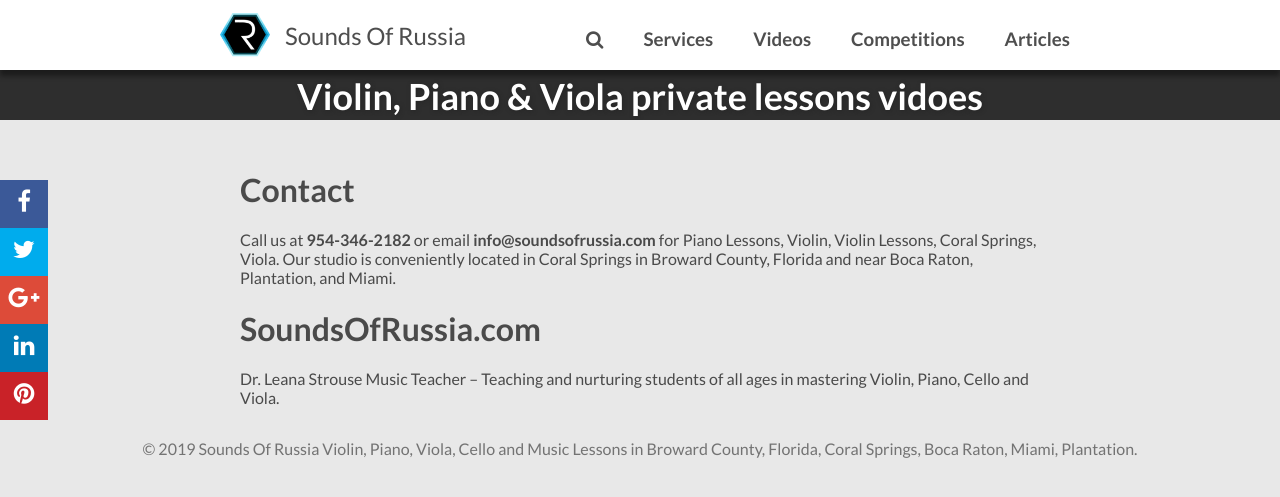
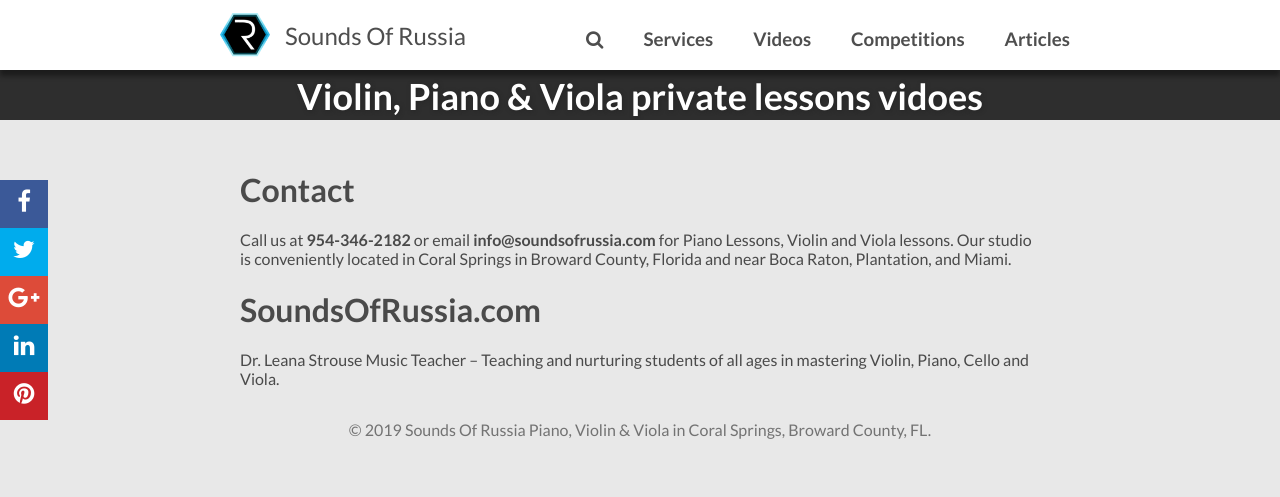
Before and after one commit to soundsofrussia/soundsofrussia.github.io, a Jekyll site: the page built from contact.md, in a window 1280 px wide. Shown: the top 497 px of the page. Built offline with Jekyll 4.4.1, drawn with Linux system fonts in a browser that asks for light colours; nearby versions of some CDN libraries; comment, search, counter and statistics services are not loaded.

Commit message:
strouse more changes

```diff
--- a/_config.yml
+++ b/_config.yml
@@ -1,5 +1,5 @@
 title:            Sounds Of Russia
-description:      Violin, Piano, Viola, Cello and Music Lessons in Broward County, Florida, Coral Springs, Boca Raton, Miami, Plantation.
+description:      Piano, Violin & Viola in Coral Springs, Broward County, FL.
 
 # put your disqus here
 disqus_shortname:
--- a/contact.md
+++ b/contact.md
@@ -9,7 +9,7 @@
 
 # Contact
 
-Call us at **954-346-2182** or email **info@soundsofrussia.com** for Piano Lessons, Violin, Violin Lessons, Coral Springs, Viola. Our studio is conveniently located in Coral Springs in Broward County, Florida and near Boca Raton, Plantation, and Miami.
+Call us at **954-346-2182** or email **info@soundsofrussia.com** for Piano Lessons, Violin and Viola lessons. Our studio is conveniently located in Coral Springs in Broward County, Florida and near Boca Raton, Plantation, and Miami.
 
 # SoundsOfRussia.com
 
```
